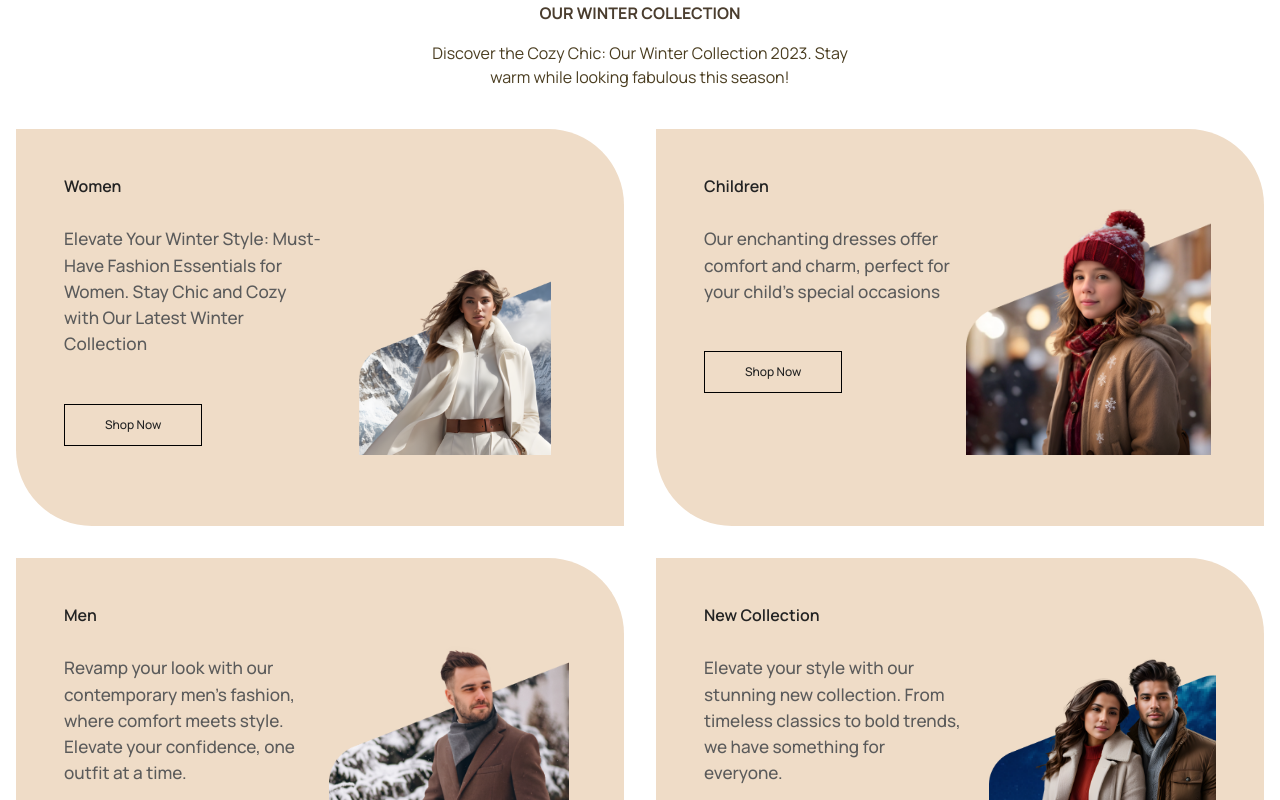
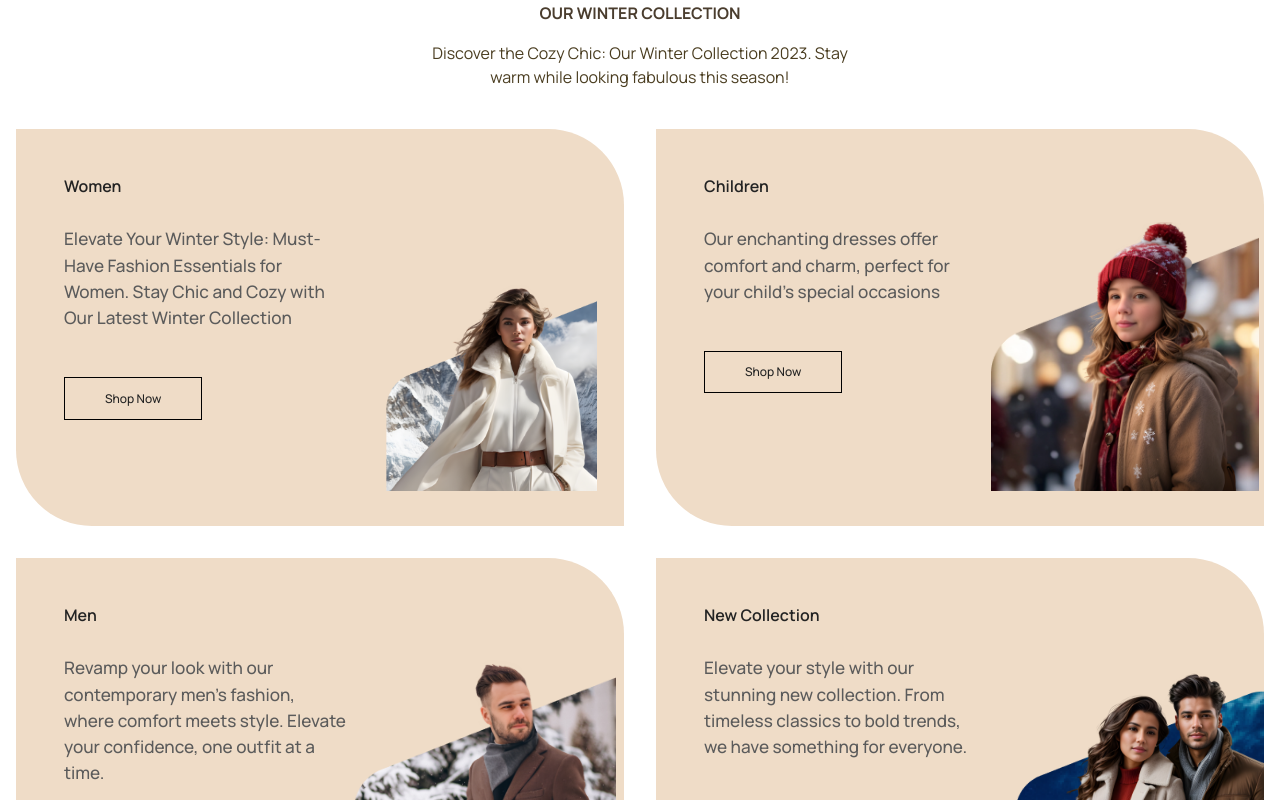
Before and after one commit to Iqtidartara/Main-Plume, a Next.js app: page / in a window 1280 px wide. Shown: the part 1440-2240 px from the top of the page. Built offline with nearby package versions, Linux system fonts and the light colour scheme.

Commit message:
refractor:client failed

```diff
--- a/components/Collections.tsx
+++ b/components/Collections.tsx
@@ -52,7 +52,7 @@ const Collections: React.FC = () => {
             {cardData.map((card, index) => (
               <div
                 key={index}
-                className="bg-[#EFDCC7] h-[397px] p-[3rem] rounded-tr-[4.75rem] rounded-bl-[4.75rem] flex flex-col lg:flex-row "
+                className="bg-[#EFDCC7] h-[397px] pl-[3rem] pt-[3rem] pr-0 pb-0 rounded-tr-[4.75rem] rounded-bl-[4.75rem] flex flex-col lg:flex-row "
               >
                 {/* Card content */}
                 <div className="w-full lg:w-[70%]">
@@ -73,15 +73,13 @@ const Collections: React.FC = () => {
                     src={card.imageSrc}
                     alt={`Card ${index + 1}`}
                     className="aspect-square object-contain object-center w-full max-w-[300px] max-h-[300px] overflow-hidden grow"
-                    width={300}
+                    width={400}
                     height={300}
                   />
                 </div>
               </div>
-
             ))}
           </div>
-
         </div>
       </main>
     </section>
```
